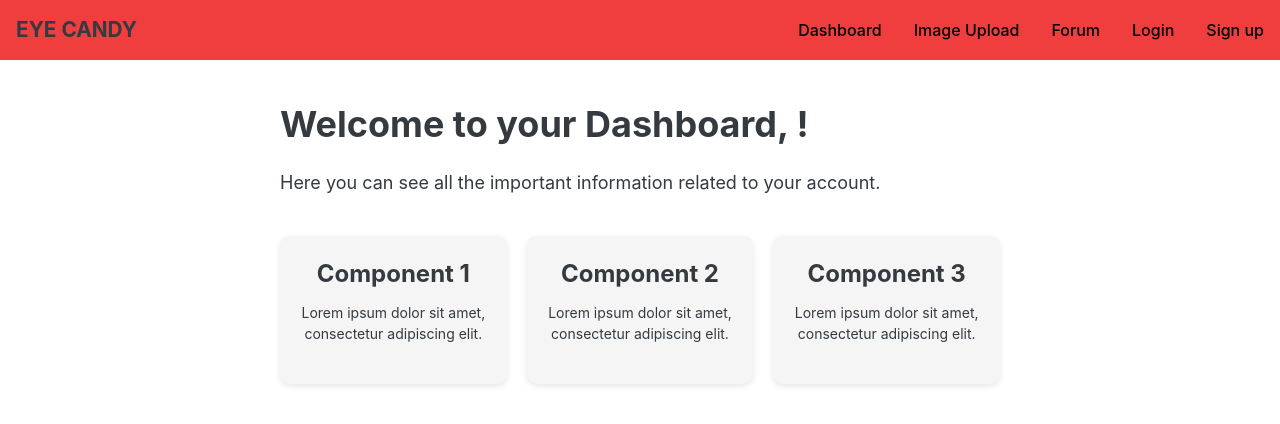
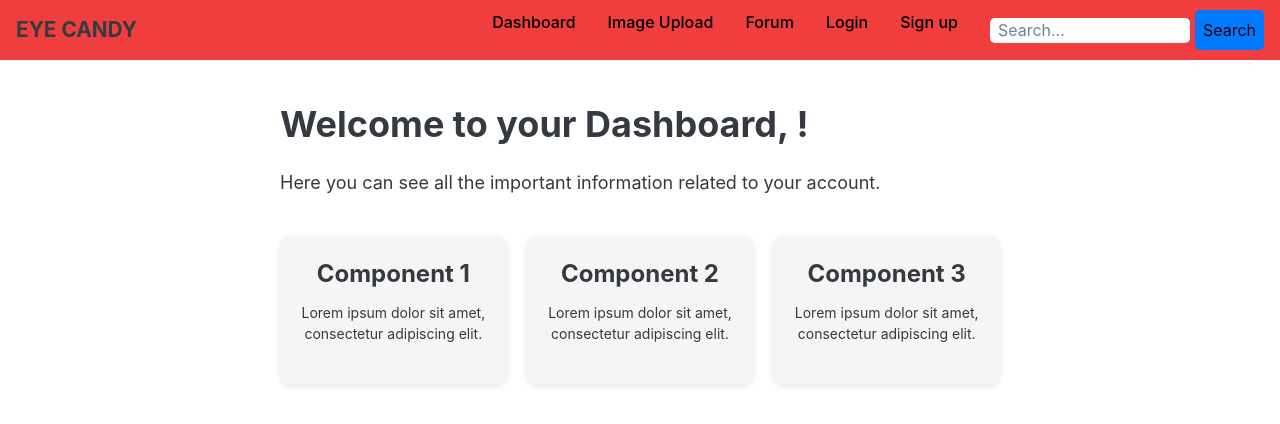
Before and after one commit to 490-Team-MAAKDE/490-Project, a React (Create React App) app in the folder Eye Candy Project/Code Design/Front-End/eye-candy/: page /dashboard in a window 1280 px wide. Shown: the top 424 px of the page. Built offline with nearby package versions, Linux system fonts and the light colour scheme.

Commit message:
Added searchbar to navbar and created its css

```diff
--- a/Eye Candy Project/Code Design/Front-End/eye-candy/src/Components/Navbar/Navbar.css
+++ b/Eye Candy Project/Code Design/Front-End/eye-candy/src/Components/Navbar/Navbar.css
@@ -108,6 +108,34 @@
   font-weight: 500;
 }
 
+.search-bar {
+  display: flex;
+  align-items: center;
+  border: 2px solid #ccc;
+  border-radius: 16px;
+  padding: 5px;
+  max-width: 500px;
+  margin: 0 auto;
+}
+
+.search-bar input {
+  flex: 1;
+  border: none;
+  padding: 5px;
+  font-size: 16px;
+}
+
+.search-bar button {
+  background-color: #007bff;
+  color: #fff;
+  border: none;
+  border-radius: 5px;
+  padding: 5px 10px;
+  font-size: 16px;
+  cursor: pointer;
+}
+
+
 /*
 .navbar{
     display: flex;
--- a/Eye Candy Project/Code Design/Front-End/eye-candy/src/Components/Navbar/Navbar.js
+++ b/Eye Candy Project/Code Design/Front-End/eye-candy/src/Components/Navbar/Navbar.js
@@ -3,6 +3,7 @@ import Hamburger from "hamburger-react";
 import { React, useState } from "react";
 import { Link } from "react-router-dom";
 import ImageUpload from "../../Pages/ImageUpload";
+import SearchBar from "./Searchbar";
 
 function Navbar() {
   const [isNavExpanded, setIsNavExpanded] = useState(false);
@@ -64,6 +65,9 @@ function Navbar() {
                 Sign up
               </Link>
             </li>
+            <li>
+              <SearchBar></SearchBar>
+            </li>
           </ul>
         </div>
       </nav>
--- /dev/null
+++ b/Eye Candy Project/Code Design/Front-End/eye-candy/src/Components/Navbar/Searchbar.css
@@ -0,0 +1,29 @@
+form {
+  display: flex;
+  align-items: center;
+}
+
+input[type="text"] {
+  border: none;
+  border-radius: 5px;
+  padding: 8px;
+  font-size: 16px;
+  width: 200px;
+  margin-right: 5px;
+  height: 25px;
+}
+
+button[type="submit"] {
+  background-color: #007bff;
+  height: 40px;
+  color: black;
+  border: none;
+  border-radius: 5px;
+  padding: 8px;
+  font-size: 16px;
+  cursor: pointer;
+}
+
+button[type="submit"]:hover {
+  background-color: lightblue;
+}
--- /dev/null
+++ b/Eye Candy Project/Code Design/Front-End/eye-candy/src/Components/Navbar/Searchbar.js
@@ -0,0 +1,24 @@
+import React, { useState } from 'react';
+import "./Searchbar.css";
+function SearchBar({ onSearch }) {
+  const [query, setQuery] = useState('');
+
+  const handleSearch = (e) => {
+    e.preventDefault();
+    onSearch(query);
+  }
+
+  return (
+    <form onSubmit={handleSearch}>
+      <input
+        type="text"
+        placeholder="Search..."
+        value={query}
+        onChange={(e) => setQuery(e.target.value)}
+      />
+      <button type="submit">Search</button>
+    </form>
+  );
+}
+
+export default SearchBar;
```
